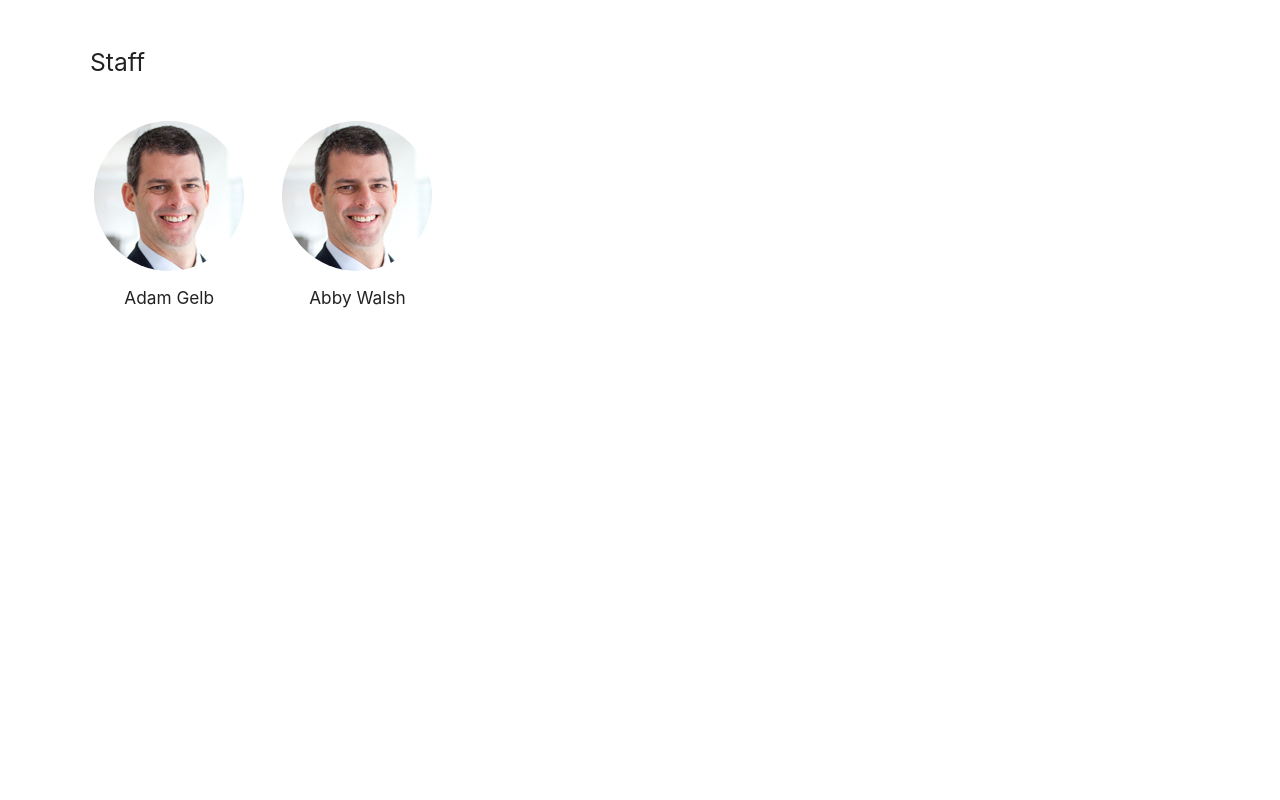
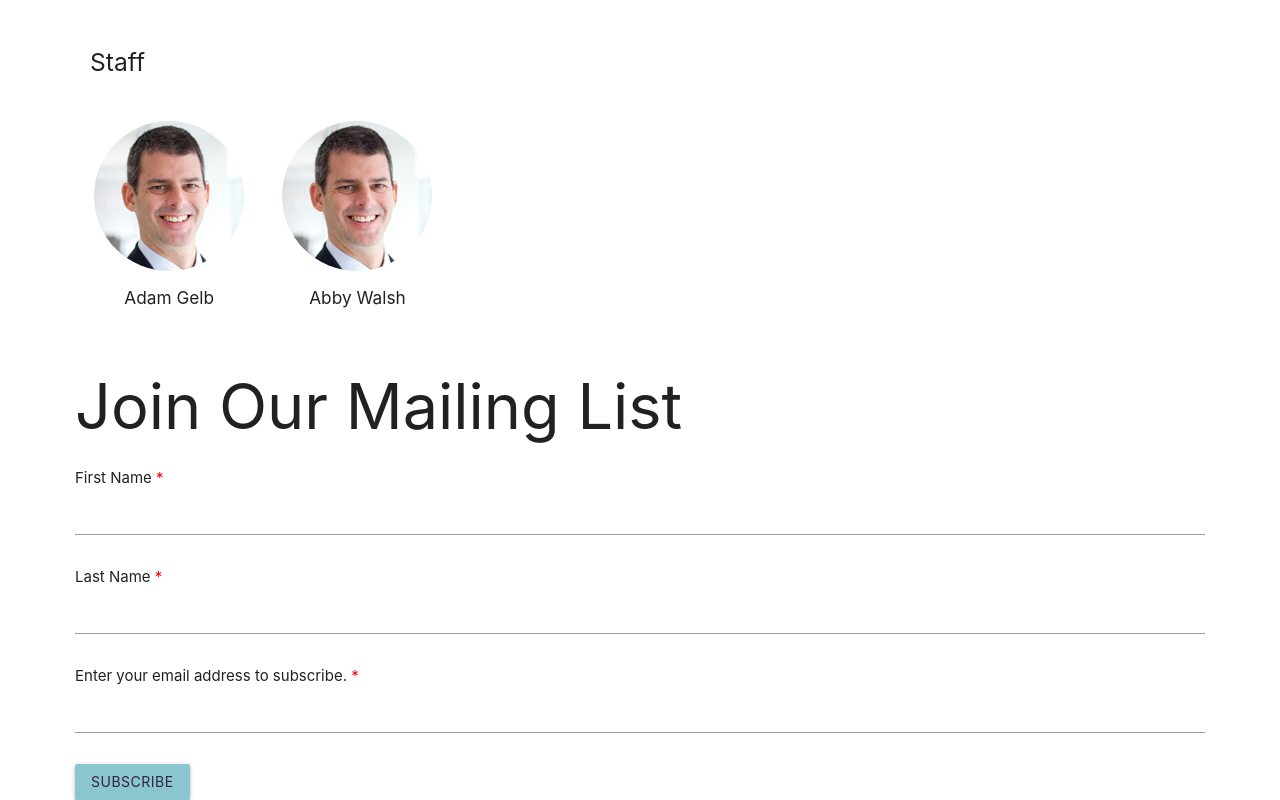
Before and after one commit to wadestewart/ccj-react, a React (Create React App) app: page / in a window 1280 px wide. Shown: the part 1425-2225 px from the top of the page. Before the commit the page ends 1775 px from the top, so only its background shows below. Built offline with nearby package versions, Linux system fonts and the light colour scheme.

Commit message:
functional form to Send In Blue to sign up to mailing list

```diff
--- a/src/components/app/App.js
+++ b/src/components/app/App.js
@@ -6,6 +6,7 @@ import Header from '../header/Header'
 import DarkSquareImage from '../dark-square-logo/DarkSquareImage'
 import BoardContainer from '../board/board-grid/BoardContainer'
 import StaffContainer from '../staff/staff-grid/StaffContainer'
+import MailListForm from '../contact/MailListForm'
 
 class App extends Component {
   constructor() {
@@ -28,6 +29,8 @@ class App extends Component {
             <StaffContainer
               staffMembers={this.state.staff}
             />
+            <MailListForm/>
+            {/* <Contact/> */}
           </div>
       </div>
     )
--- a/src/components/board/board-grid/Board.css
+++ b/src/components/board/board-grid/Board.css
@@ -3,17 +3,14 @@
 }
 
 #board-card {
+    cursor: pointer;
     margin: 1rem 0 ;
 }
 
-img.circle {
-    cursor: pointer;
-}
-
-img.circle.responsive-img:hover + .card-content.center {
-    color: red !important;
+#board-card:hover {
+    color: red;
 }
 
 .card-content.center {
-    transition: color 0.5s ease;
+    transition: color 0.25s ease;
 }
--- /dev/null
+++ b/src/components/contact/Contact.css
@@ -0,0 +1,8 @@
+span {
+    color: red;
+}
+
+.waves-effect {
+    background-color: #8ac6d0 !important;
+    color: #36213e !important;
+}
--- /dev/null
+++ b/src/components/contact/MailListForm.js
@@ -0,0 +1,76 @@
+import React, { Component } from 'react'
+
+import './Contact.css'
+
+class MailListForm extends Component {
+    constructor() {
+        super()
+        this.state = {
+            FIRSTNAME: '',
+            LASTNAME: '',
+            email: ''
+        }
+
+        this.handleChange = this.handleChange.bind(this)
+        this.handleSubmit = this.handleSubmit.bind(this)
+    }
+
+    handleChange(event) {
+        console.log(this.state.email)
+        this.setState({ [event.target.name]: event.target.value })
+    }
+
+    handleSubmit(event) {
+        console.log(this.state.value)
+        event.preventDefault()
+    }
+
+    render() {
+
+        return (
+            <div>
+                <div id="sib_embed_signup">
+                    <div className="forms-builder-wrapper">
+                        <form className="description" id="theform" name="theform" action="https://my.sendinblue.com/users/subscribeembed/js_id/3s8w2/id/2" method="POST">
+                            <input type="hidden" name="js_id" id="js_id" value="3s8w2" />
+                            <input type="hidden" name="listid" id="listid" value="2" />
+                            <input type="hidden" name="from_url" id="from_url" value="yes" />
+                            <input type="hidden" name="hdn_email_txt" id="hdn_email_txt" value="" />
+                            <input type="hidden" name="sib_simple" value="simple" />
+                            <input type="hidden" name="sib_forward_url" value="https://wadestewart.github.io/ccj-react/" id="sib_forward_url" />
+                            <div className="sib-container rounded ui-sortable">
+                                <input type="hidden" name="req_hid" id="req_hid" value="~LASTNAME~FIRSTNAME" />
+                                <div className="header" >
+                                    <h1 className="title editable" data-editfield="newsletter_name">Join Our Mailing List</h1>
+                                </div>
+                                <div className="view-messages"></div>
+                                <div className="primary-group email-group forms-builder-group ui-sortable">
+                                    <div>
+                                        <div className="lbl-tinyltr">First Name<span> *</span></div>
+                                            <input required type="text" name="FIRSTNAME" id="FIRSTNAME" value={this.state.value} onChange={this.handleChange} />
+                                            <div className="hidden-btns"><br/></div>
+                                        <div>
+                                            <div className="lbl-tinyltr">Last Name<span> *</span></div>
+                                                <input required type="text" name="LASTNAME" id="LASTNAME" value={this.state.value} onChange={this.handleChange} />
+                                                <div className="hidden-btns"><br /></div>
+                                        </div>
+                                        <div className="mandatory-email">
+                                            <div className="lbl-tinyltr">Enter your email address to subscribe. <span> *</span></div>
+                                                <input required type="email" name="email" id="email" value={this.state.value} onChange={this.handleChange} />
+                                            <div className="hidden-btns"><br /></div>
+                                        </div>
+                                    </div>
+                                </div>
+                                <div className="byline">
+                                    <button className="waves-effect waves-light btn" type="submit" data-editfield="subscribe">Subscribe</button>
+                                </div>
+                            </div>
+                        </form>
+                    </div>
+                </div>
+            </div>
+        )
+    }
+}
+
+export default MailListForm
```
